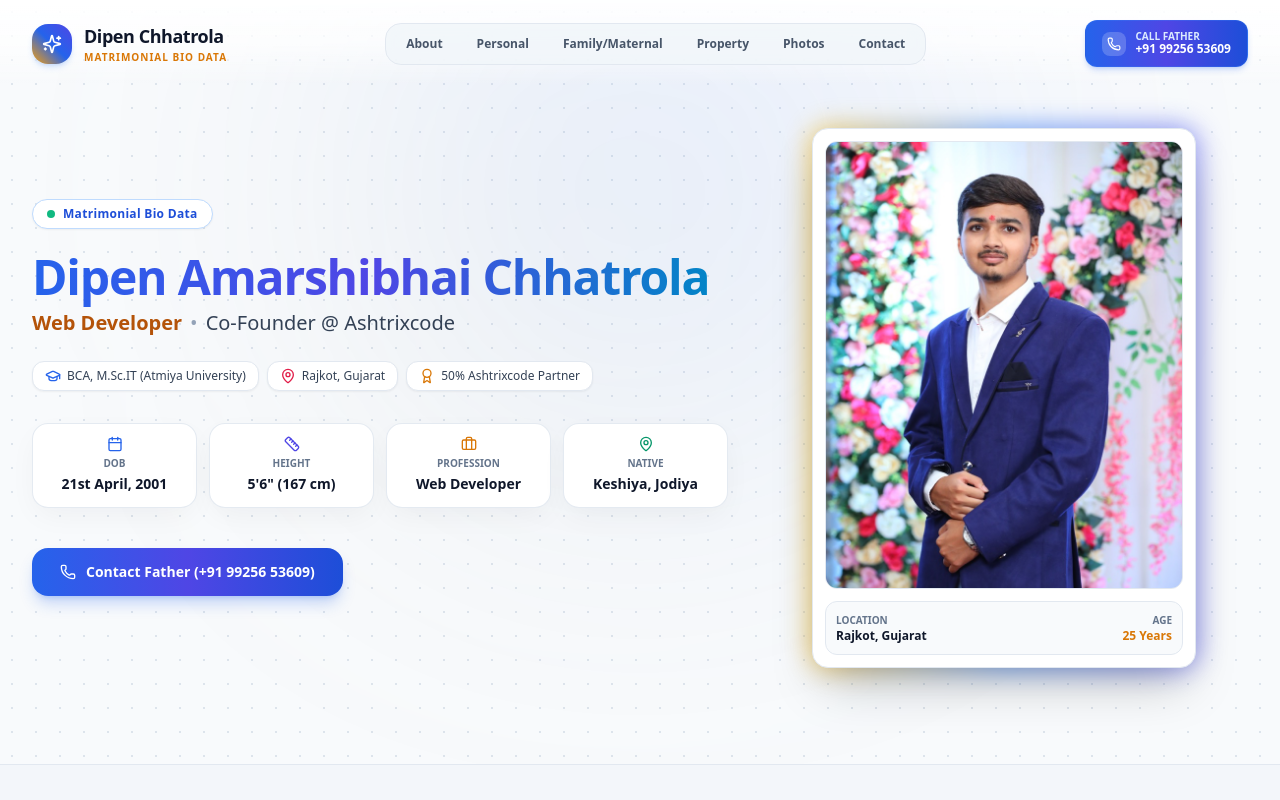
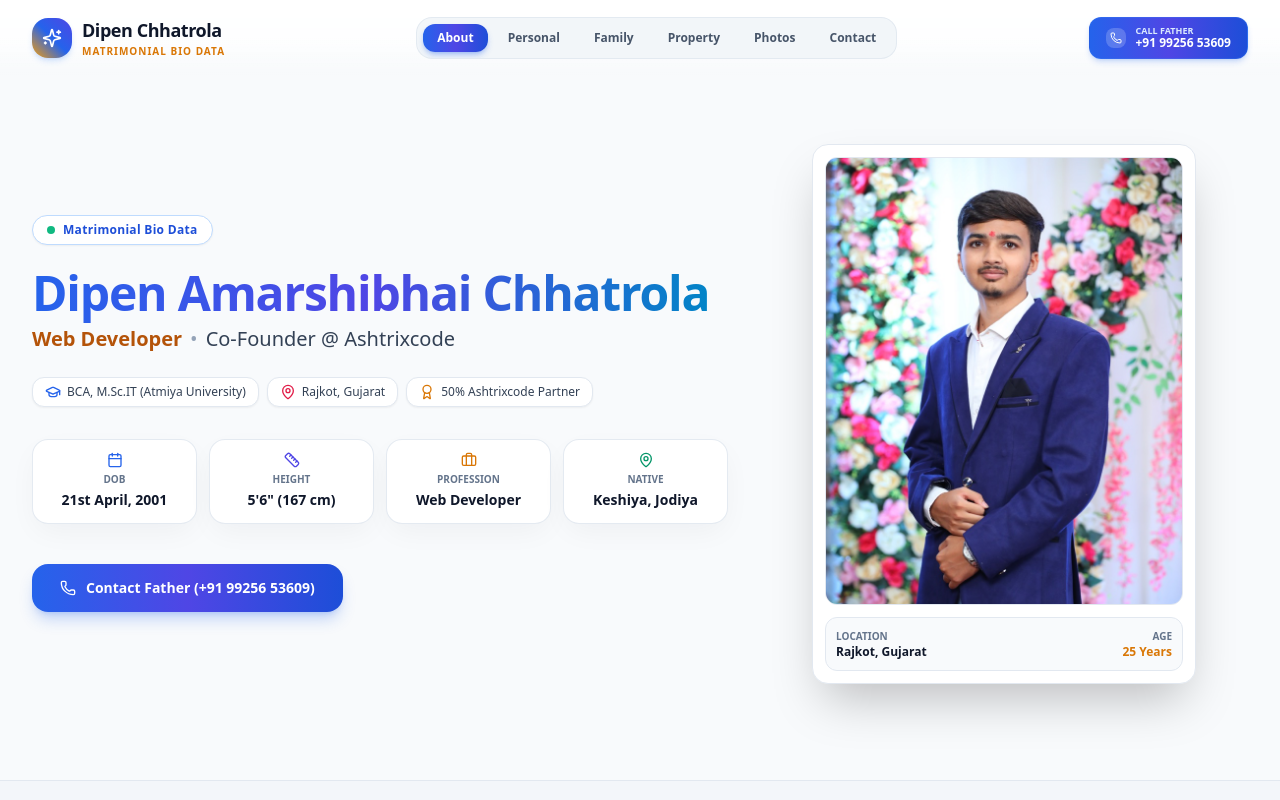
Before and after one commit to dipenchhatrola/dipen-bio-data, a Next.js app: page / in a window 1280 px wide. Shown: the top 800 px of the page. Built offline with nearby package versions, Linux system fonts and the light colour scheme.

Commit message:
Update photo ordering, scroll spy navigation, and error boundaries

```diff
--- a/src/app/globals.css
+++ b/src/app/globals.css
@@ -49,17 +49,11 @@
   @apply bg-clip-text text-transparent bg-gradient-to-r from-amber-600 via-amber-500 to-yellow-600 font-extrabold;
 }
 
-/* Custom scrollbar for light theme */
-::-webkit-scrollbar {
-  width: 8px;
+/* Hide scrollbar utility */
+.no-scrollbar::-webkit-scrollbar {
+  display: none;
 }
-::-webkit-scrollbar-track {
-  background: #f1f5f9;
+.no-scrollbar {
+  -ms-overflow-style: none;
+  scrollbar-width: none;
 }
-::-webkit-scrollbar-thumb {
-  background: #cbd5e1;
-  border-radius: 4px;
-}
-::-webkit-scrollbar-thumb:hover {
-  background: #94a3b8;
-}
--- a/src/components/HeroSection.tsx
+++ b/src/components/HeroSection.tsx
@@ -5,13 +5,7 @@ import { fadeInUp, staggerContainer } from './MotionWrapper';
 
 export const HeroSection: React.FC = () => {
   return (
-    <section id="about" className="relative pt-24 pb-16 md:pt-32 md:pb-24 overflow-hidden bg-slate-50">
-      {/* Grid Pattern Background like Ashtrixcode design */}
-      <div className="absolute inset-0 bg-[radial-gradient(#cbd5e1_1px,transparent_1px)] [background-size:24px_24px] opacity-60 pointer-events-none" />
-
-      {/* Light Background Soft Gradient Orbs */}
-      <div className="absolute top-1/4 left-1/2 -translate-x-1/2 -translate-y-1/2 w-[600px] h-[600px] bg-gradient-to-tr from-amber-500/10 via-blue-500/10 to-indigo-500/10 blur-[140px] rounded-full pointer-events-none" />
-
+    <section id="about" className="relative pt-28 pb-16 md:pt-36 md:pb-24 overflow-hidden bg-slate-50">
       <div className="max-w-7xl mx-auto px-4 sm:px-6 lg:px-8 relative z-10">
 
         {/* Main Grid */}
@@ -120,8 +114,7 @@ export const HeroSection: React.FC = () => {
               transition={{ duration: 0.3 }}
               className="relative group max-w-sm w-full"
             >
-              {/* Outer Border Glow */}
-              <div className="absolute -inset-1 rounded-3xl bg-gradient-to-r from-amber-400 via-blue-500 to-indigo-500 opacity-60 blur-md group-hover:opacity-100 transition duration-500" />
+
 
               <div className="relative rounded-2xl bg-white border border-slate-200 overflow-hidden shadow-2xl p-3">
                 <div className="aspect-[4/5] rounded-xl overflow-hidden bg-slate-100 relative border border-slate-200">
--- a/src/components/Navbar.tsx
+++ b/src/components/Navbar.tsx
@@ -1,28 +1,62 @@
 import React, { useState, useEffect } from 'react';
-import { NavLink, Link } from 'react-router-dom';
-import { motion, AnimatePresence } from 'framer-motion';
-import { Phone, Menu, X, Sparkles } from 'lucide-react';
+import { NavLink, Link, useLocation } from 'react-router-dom';
+import { motion } from 'framer-motion';
+import { Phone, Sparkles } from 'lucide-react';
 
 export const Navbar: React.FC = () => {
   const [scrolled, setScrolled] = useState(false);
-  const [mobileMenuOpen, setMobileMenuOpen] = useState(false);
+  const [activeSection, setActiveSection] = useState('about');
+  const location = useLocation();
+
+  const navLinks = [
+    { name: 'About', path: '/about', id: 'about' },
+    { name: 'Personal', path: '/personal', id: 'personal' },
+    { name: 'Family', path: '/family', id: 'family' },
+    { name: 'Property', path: '/property', id: 'property' },
+    { name: 'Photos', path: '/photos', id: 'photos' },
+    { name: 'Contact', path: '/contact', id: 'contact' },
+  ];
 
   useEffect(() => {
     const handleScroll = () => {
       setScrolled(window.scrollY > 20);
+
+      // On Home Page (/), perform Scroll-Spy to highlight current section on scroll
+      if (location.pathname === '/' || location.pathname === '/about') {
+        const sections = navLinks.map((link) => document.getElementById(link.id));
+        const scrollPosition = window.scrollY + 140;
+
+        for (let i = sections.length - 1; i >= 0; i--) {
+          const section = sections[i];
+          if (section && section.offsetTop <= scrollPosition) {
+            setActiveSection(navLinks[i].id);
+            break;
+          }
+        }
+      }
     };
+
     window.addEventListener('scroll', handleScroll);
+    handleScroll();
     return () => window.removeEventListener('scroll', handleScroll);
-  }, []);
+  }, [location.pathname]);
 
-  const navLinks = [
-    { name: 'About', path: '/about' },
-    { name: 'Personal', path: '/personal' },
-    { name: 'Family/Maternal', path: '/family' },
-    { name: 'Property', path: '/property' },
-    { name: 'Photos', path: '/photos' },
-    { name: 'Contact', path: '/contact' },
-  ];
+  const isLinkActive = (link: { name: string; path: string; id: string }) => {
+    if (location.pathname === '/' || location.pathname === '/about') {
+      return activeSection === link.id;
+    }
+    return location.pathname === link.path;
+  };
+
+  const handleNavClick = (e: React.MouseEvent, link: { path: string; id: string }) => {
+    if (location.pathname === '/' || location.pathname === '/about') {
+      const section = document.getElementById(link.id);
+      if (section) {
+        e.preventDefault();
+        section.scrollIntoView({ behavior: 'smooth' });
+      }
+    }
+  };
 
   return (
     <motion.header
@@ -31,118 +65,82 @@ export const Navbar: React.FC = () => {
       transition={{ duration: 0.6, ease: [0.22, 1, 0.36, 1] }}
       className={`fixed top-0 left-0 right-0 z-50 transition-all duration-300 print:hidden ${
         scrolled
-          ? 'bg-white/90 backdrop-blur-xl border-b border-slate-200/80 py-3 shadow-md shadow-slate-200/50'
-          : 'bg-gradient-to-b from-white/95 via-white/70 to-transparent py-5'
+          ? 'bg-white/95 backdrop-blur-xl border-b border-slate-200/80 py-2.5 shadow-md shadow-slate-200/50'
+          : 'bg-gradient-to-b from-white/95 via-white/80 to-transparent py-3 sm:py-4'
       }`}
     >
-      <div className="max-w-7xl mx-auto px-4 sm:px-6 lg:px-8 flex items-center justify-between gap-4">
+      <div className="max-w-7xl mx-auto px-3 sm:px-6 lg:px-8 flex flex-col sm:flex-row items-center justify-between gap-2.5 sm:gap-4">
 
-        {/* Brand Logo & Name */}
-        <Link to="/" className="flex items-center gap-3 group shrink-0">
+        {/* Top Row / Brand Logo & Call Button for Mobile */}
+        <div className="w-full sm:w-auto flex items-center justify-between gap-3 shrink-0">
+          <Link to="/" className="flex items-center gap-2.5 group">
             <motion.div
               whileHover={{ scale: 1.08, rotate: 5 }}
               whileTap={{ scale: 0.95 }}
-            className="w-10 h-10 rounded-2xl bg-gradient-to-tr from-amber-500 via-blue-600 to-indigo-600 flex items-center justify-center shadow-md shadow-blue-500/20"
+              className="w-8 h-8 sm:w-10 sm:h-10 rounded-xl sm:rounded-2xl bg-gradient-to-tr from-amber-500 via-blue-600 to-indigo-600 flex items-center justify-center shadow-md shadow-blue-500/20"
             >
-            <Sparkles className="w-5 h-5 text-white" />
+              <Sparkles className="w-4 h-4 sm:w-5 sm:h-5 text-white" />
             </motion.div>
             <div>
-            <span className="text-base sm:text-lg font-extrabold tracking-tight text-slate-900 group-hover:text-blue-600 transition">
+              <span className="text-sm sm:text-lg font-extrabold tracking-tight text-slate-900 group-hover:text-blue-600 transition block leading-tight">
                 Dipen Chhatrola
               </span>
-            <span className="block text-[10px] text-amber-600 font-bold tracking-widest uppercase">
+              <span className="text-[9px] sm:text-[10px] text-amber-600 font-bold tracking-widest uppercase block">
                 Matrimonial Bio Data
               </span>
             </div>
           </Link>
 
-        {/* Desktop Navigation Links */}
-        <nav className="hidden lg:flex items-center gap-1.5 p-1.5 rounded-2xl bg-slate-100/80 border border-slate-200 backdrop-blur-md">
-          {navLinks.map((link) => (
+          {/* Compact Call Button on Mobile */}
+          <a
+            href="tel:+919925653609"
+            className="sm:hidden flex items-center gap-1.5 px-3 py-1.5 rounded-xl bg-gradient-to-r from-blue-600 to-indigo-600 text-white font-bold text-[11px] shadow-sm shrink-0"
+          >
+            <Phone className="w-3 h-3" />
+            <span>Call</span>
+          </a>
+        </div>
+
+        {/* Navigation Links - Direct Visible on Mobile & Desktop */}
+        <nav className="w-full sm:w-auto flex items-center gap-1 sm:gap-1.5 p-1 sm:p-1.5 rounded-2xl bg-slate-100/90 border border-slate-200/90 backdrop-blur-md overflow-x-auto max-w-full no-scrollbar">
+          {navLinks.map((link) => {
+            const active = isLinkActive(link);
+            return (
               <NavLink
                 key={link.name}
                 to={link.path}
-              className={({ isActive }) =>
-                `relative px-3.5 py-1.5 text-xs font-semibold rounded-xl transition duration-200 ${
-                  isActive
-                    ? 'text-white bg-blue-600 shadow-md shadow-blue-600/25'
+                onClick={(e) => handleNavClick(e, link)}
+                className={`relative px-2.5 sm:px-3.5 py-1.5 text-[11px] sm:text-xs font-bold rounded-xl transition duration-200 whitespace-nowrap shrink-0 ${
+                  active
+                    ? 'text-white bg-gradient-to-r from-blue-600 via-indigo-600 to-blue-700 shadow-md shadow-blue-600/30'
                     : 'text-slate-600 hover:text-slate-900 hover:bg-white/80'
-                }`
-              }
+                }`}
               >
                 {link.name}
               </NavLink>
-          ))}
+            );
+          })}
         </nav>
 
-        {/* Desktop Action Button: Contact Father */}
+        {/* Desktop Action Button: Call Father */}
         <div className="hidden sm:flex items-center gap-3 shrink-0">
           <motion.a
             whileHover={{ scale: 1.04 }}
             whileTap={{ scale: 0.96 }}
             href="tel:+919925653609"
-            className="flex items-center gap-2.5 px-4 py-2.5 rounded-xl bg-gradient-to-r from-blue-600 via-indigo-600 to-blue-700 hover:from-blue-700 hover:to-indigo-700 text-white font-bold text-xs shadow-md shadow-blue-600/20 border border-blue-500/30 transition group"
+            className="flex items-center gap-2.5 px-4 py-2 rounded-xl bg-gradient-to-r from-blue-600 via-indigo-600 to-blue-700 hover:from-blue-700 hover:to-indigo-700 text-white font-bold text-xs shadow-md shadow-blue-600/20 border border-blue-500/30 transition group"
           >
-            <div className="w-6 h-6 rounded-lg bg-white/20 flex items-center justify-center">
-              <Phone className="w-3.5 h-3.5 text-white group-hover:animate-bounce" />
+            <div className="w-5 h-5 rounded-lg bg-white/20 flex items-center justify-center">
+              <Phone className="w-3 h-3 text-white group-hover:animate-bounce" />
             </div>
             <div className="flex flex-col text-left">
-              <span className="text-[10px] text-blue-100 uppercase font-semibold leading-none">Call Father</span>
+              <span className="text-[9px] text-blue-100 uppercase font-semibold leading-none">Call Father</span>
               <span className="text-xs font-bold leading-tight">+91 99256 53609</span>
             </div>
           </motion.a>
         </div>
 
-        {/* Mobile Menu Button */}
-        <button
-          onClick={() => setMobileMenuOpen(!mobileMenuOpen)}
-          className="lg:hidden p-2.5 rounded-xl bg-white text-slate-700 hover:text-slate-900 border border-slate-200 shadow-sm"
-        >
-          {mobileMenuOpen ? <X className="w-5 h-5" /> : <Menu className="w-5 h-5" />}
-        </button>
-
       </div>
-
-      {/* Mobile Menu Dropdown */}
-      <AnimatePresence>
-        {mobileMenuOpen && (
-          <motion.div
-            initial={{ opacity: 0, height: 0 }}
-            animate={{ opacity: 1, height: 'auto' }}
-            exit={{ opacity: 0, height: 0 }}
-            transition={{ duration: 0.3 }}
-            className="lg:hidden bg-white/95 backdrop-blur-2xl border-b border-slate-200 px-4 pt-3 pb-6 space-y-2 overflow-hidden shadow-xl"
-          >
-            {navLinks.map((link) => (
-              <NavLink
-                key={link.name}
-                to={link.path}
-                onClick={() => setMobileMenuOpen(false)}
-                className={({ isActive }) =>
-                  `block px-4 py-2.5 rounded-xl text-sm font-semibold transition ${
-                    isActive
-                      ? 'bg-blue-600 text-white shadow-md shadow-blue-600/25'
-                      : 'text-slate-700 hover:bg-slate-100 hover:text-slate-900'
-                  }`
-                }
-              >
-                {link.name}
-              </NavLink>
-            ))}
-
-            {/* Mobile Contact Father CTA */}
-            <div className="pt-3 border-t border-slate-100">
-              <a
-                href="tel:+919925653609"
-                className="w-full flex items-center justify-center gap-3 px-4 py-3 rounded-2xl bg-gradient-to-r from-blue-600 via-indigo-600 to-blue-700 text-white font-bold text-xs shadow-md shadow-blue-600/20"
-              >
-                <Phone className="w-4 h-4 text-white" />
-                <span>Call Father: Amarshibhai (+91 99256 53609)</span>
-              </a>
-            </div>
-          </motion.div>
-        )}
-      </AnimatePresence>
     </motion.header>
   );
 };
--- a/src/components/PhotosSection.tsx
+++ b/src/components/PhotosSection.tsx
@@ -8,7 +8,7 @@ export const PhotosSection: React.FC = () => {
 
   const photos = [
     {
-      src: '/IMG_6460.JPG',
+      src: '/IMG_9131.JPG',
       subtitle: 'Portrait Photo 1',
     },
     {
@@ -20,7 +20,7 @@ export const PhotosSection: React.FC = () => {
       subtitle: 'Portrait Photo 3',
     },
     {
-      src: '/IMG_9131.JPG',
+      src: '/IMG_6460.JPG',
       subtitle: 'Portrait Photo 4',
     },
   ];
```
Also changed, not shown: src/app/error.tsx (added, +28 -0 lines), src/app/global-error.tsx (added, +24 -0 lines), src/app/not-found.tsx (added, +16 -0 lines), src/app/page.tsx (+1 -16 lines), src/components/PersonalSection.tsx (+6 -112 lines). Lines whose indentation alone changed are shown as unchanged.
